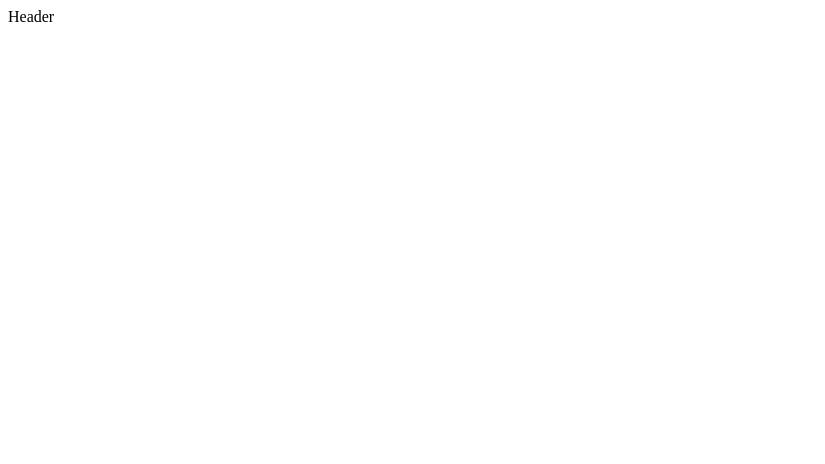
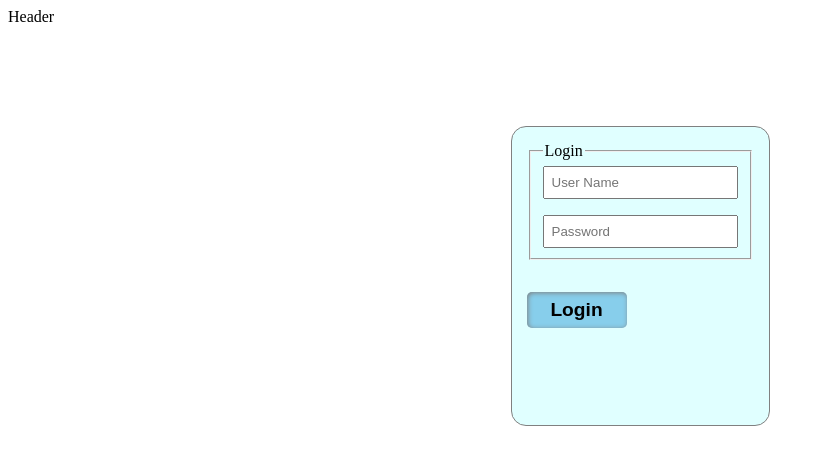
Before and after one commit to RezaAstaraki/django-react-fullstack-apps, a React (Vite) app in the folder frontEnd/: page /login in a window 1280 px wide. Before the commit this address had no page. Shown: the top 464 px of the page, without its empty margins (0-825 px from the left). Built offline with nearby package versions, Linux system fonts and the light colour scheme.

Commit message:
add login page

```diff
--- a/frontEnd/src/App.jsx
+++ b/frontEnd/src/App.jsx
@@ -1,8 +1,9 @@
 import "./App.css";
 import { BrowserRouter as Router, Route, Routes } from "react-router-dom";
 
-import { Home } from "./pages/Home";
+import { Home } from "./pages/home/Home";
 import { Header } from "./components/Header";
+import Login from "./pages/login/Login";
 
 function App() {
   return (
@@ -11,6 +12,7 @@ function App() {
         <Header />
         <Routes>
           <Route index element={<Home />} />
+          <Route element={<Login />} path="login" />
         </Routes>
       </Router>
     </>
--- /dev/null
+++ b/frontEnd/src/pages/login/Login.jsx
@@ -0,0 +1,19 @@
+import React from "react";
+import "./login.scss";
+
+function Login() {
+  return (
+    <div className="login">
+      <form action="" method="post">
+        <fieldset>
+          <legend>Login</legend>
+          <input type="text" name="username" id="" placeholder="User Name" />
+          <input type="password" name="password" id="" placeholder="Password" />
+        </fieldset>
+        <input type="submit" value="Login" />
+      </form>
+    </div>
+  );
+}
+
+export default Login;
--- /dev/null
+++ b/frontEnd/src/pages/login/login.scss
@@ -0,0 +1,40 @@
+.login {
+  display: flex;
+  //   align-items: center;
+  max-height: 300px;
+  margin-top: 100px;
+  justify-content: center;
+  height: 100vh;
+  form {
+    border-radius: 15px;
+    border: 1px solid gray;
+    padding: 15px;
+    display: flex;
+    gap: 2rem;
+    flex-direction: column;
+    background-color: lightcyan;
+    fieldset {
+      display: flex;
+      flex-direction: column;
+      gap: 1rem;
+      input {
+        padding: 7px;
+      }
+    }
+  }
+  input[value="Login"] {
+    cursor: pointer;
+    width: 100px;
+    padding: 7px 15px;
+    border: none;
+    background-color: skyblue;
+    box-shadow: inset gray 1px 1px 5px;
+    border-radius: 5px;
+    font-size: 1.2rem;
+    font-weight: bold;
+
+    &:hover {
+      background-color: orange;
+    }
+  }
+}
```
Also changed, not shown: frontEnd/src/pages/home/Home.jsx (renamed from frontEnd/src/pages/Home.jsx), frontEnd/src/pages/home/home.scss (renamed from frontEnd/src/pages/home.scss).
